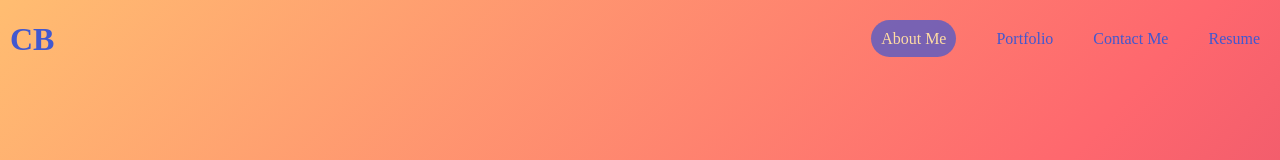
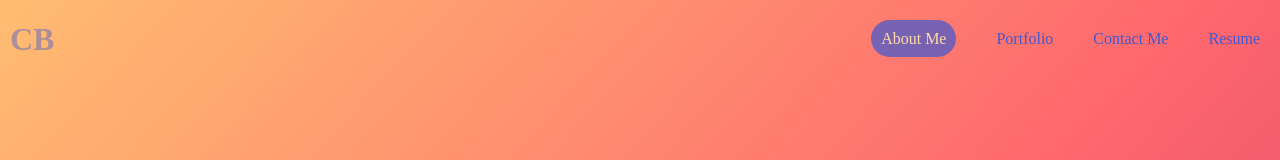
Before and after one commit to CBaldock2/Portfolio, a React (Create React App) app: page / in a window 1280 px wide. Shown: the top 160 px of the page. Built offline with nearby package versions, Linux system fonts and the light colour scheme; the HTML template or start-up script is replaced by a standard one.

Commit message:
adds resume

```diff
--- a/src/components/ContactMe.js
+++ b/src/components/ContactMe.js
@@ -29,7 +29,7 @@ function ContactMe() {
 
     return (
         <div className='contactBG'>
-            <h1>If you have any questions or just want to say hi, I'll try my best to get back to you!</h1>
+            <h2>If you have any questions or just want to say hi, I'll try my best to get back to you!</h2>
             <Container>
                 <TextField
                     id='name'
--- a/src/components/Navigation.js
+++ b/src/components/Navigation.js
@@ -3,7 +3,7 @@ import Header from "./Header";
 import About from "../pages/AboutMe";
 import Contact from "../pages/Contact";
 import Portfolio from "../pages/Portfolio";
-import Resume from "../pages/resume";
+import Resume from "../pages/Resume";
 import Footer from './Footer'
 
 export default function Navigation() {
--- a/src/pages/resume.js
+++ b/src/pages/resume.js
@@ -9,7 +9,7 @@ import "react-responsive-carousel/lib/styles/carousel.min.css";
 function Resume() {
     return (
         <div className='resumeBG'>
-            <p className='download'>Download my <a href='#About'>resume.</a></p>
+            <p className='download'>Download my <a href='https://drive.google.com/file/d/1zJOdza-EzkAdA5PfTOHzKEJc4XNiACps/view?usp=share_link'>resume.</a></p>
             <div>
                 <p className='skill'>Here is a list of my skills:</p>
                 <div className='carousel-wrapper'>
--- a/src/styles/style.css
+++ b/src/styles/style.css
@@ -11,7 +11,7 @@ body {
 
 h1 {
     margin-left: 10px;
-    color: #4158D0;
+    color: #4159d070;
 }
 
 .nav {
@@ -104,6 +104,7 @@ h1 {
 /* Styles the contact page */
 .contactBG {
     padding-top: 75px;
+    color: #4159d0;
 }
 
 #name,
```
